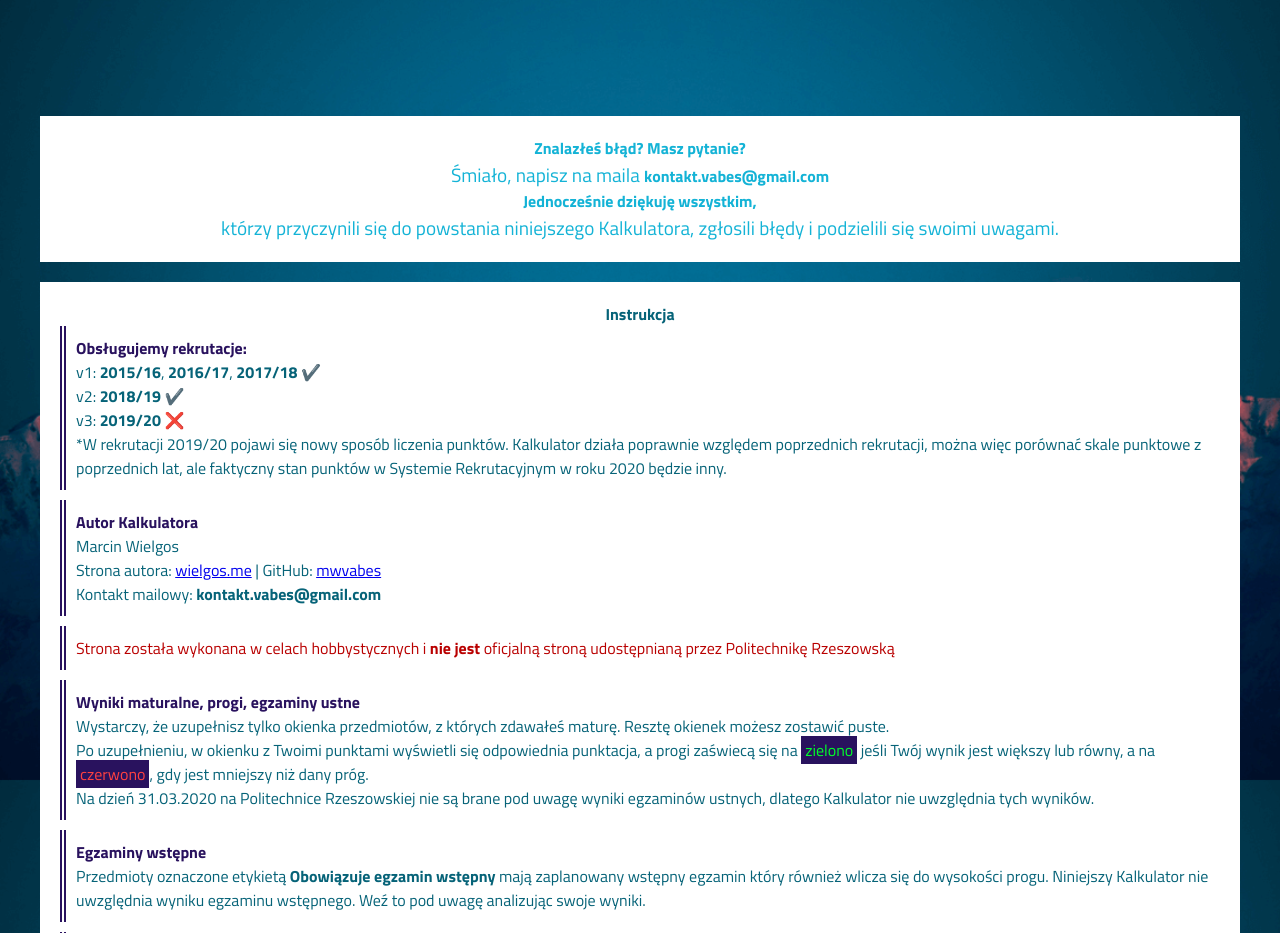
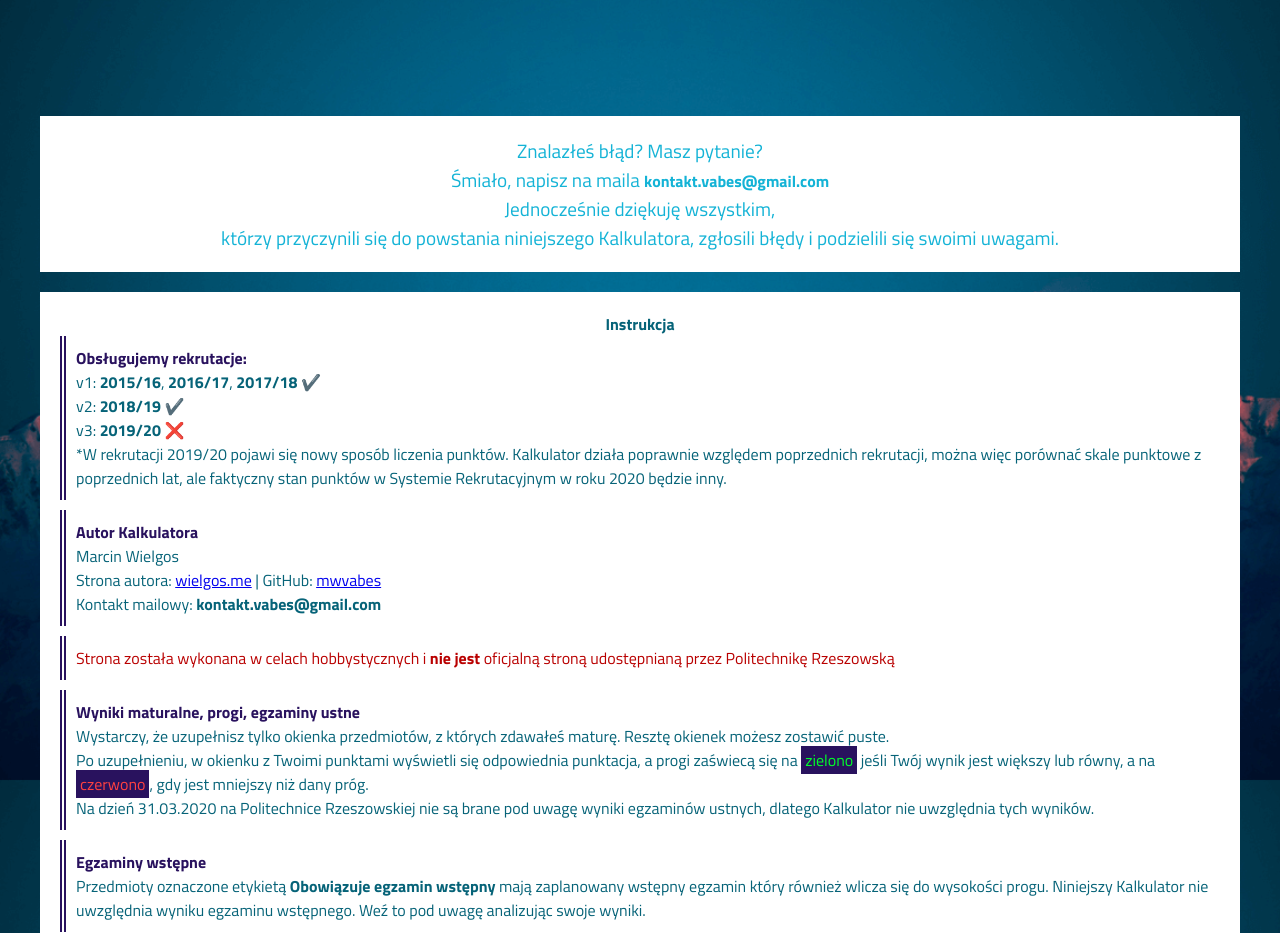
Before and after one commit to mwvabes/studies-calculator-improved, a React (Create React App) app: page / in a window 1280 px wide. Shown: the part 3220-4153 px from the top of the page. Built offline with nearby package versions, Linux system fonts and the light colour scheme; a web font is replaced by a local one.

Commit message:
Update ReportIssue section

```diff
--- a/src/components/ReportIssue.js
+++ b/src/components/ReportIssue.js
@@ -8,9 +8,9 @@
 
         <div className="ReportIssue">
           <div className="ReportIssueWrapper">
-            <h1>Znalazłeś błąd? Masz pytanie?</h1>
+            <p>Znalazłeś błąd? Masz pytanie?</p>
             <p>Śmiało, napisz na maila <strong>kontakt.vabes@gmail.com</strong></p>
-            <h1>Jednocześnie dziękuję wszystkim,</h1>
+            <p>Jednocześnie dziękuję wszystkim,</p>
             <p>którzy przyczynili się do powstania niniejszego Kalkulatora, zgłosili błędy i podzielili się swoimi uwagami.</p>
           </div>
         </div>
--- a/src/styles/global.scss
+++ b/src/styles/global.scss
@@ -134,6 +134,7 @@
 }
 
 .ReportIssue {
+  color: #066378;
   background-color: #FFF;
   padding: 20px;
   margin: 20px 5px;
@@ -144,6 +145,8 @@
   align-items: center;
   justify-content: center;
   text-align: center;
+  border: 1px solid #00d4ff;
+  background-color: #eafbff;
 }
 
 .ReportIssue p {
```
